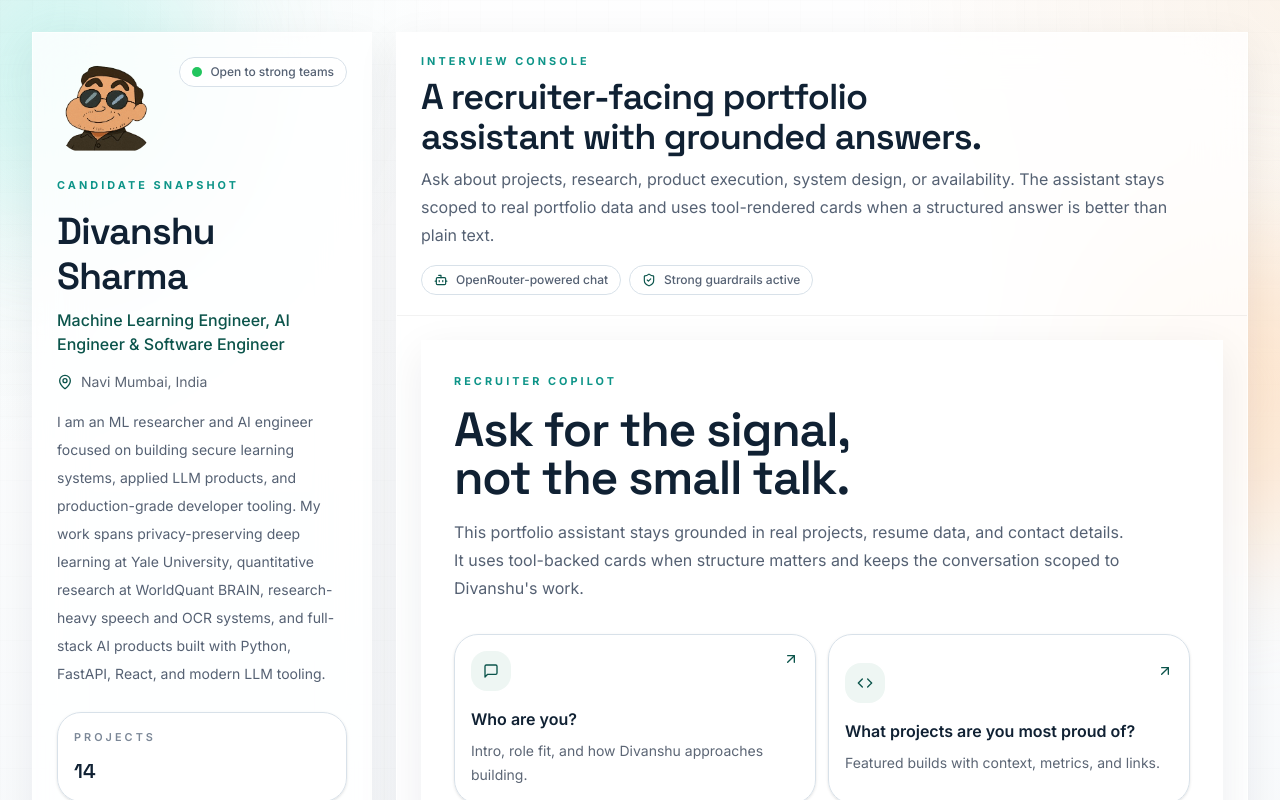
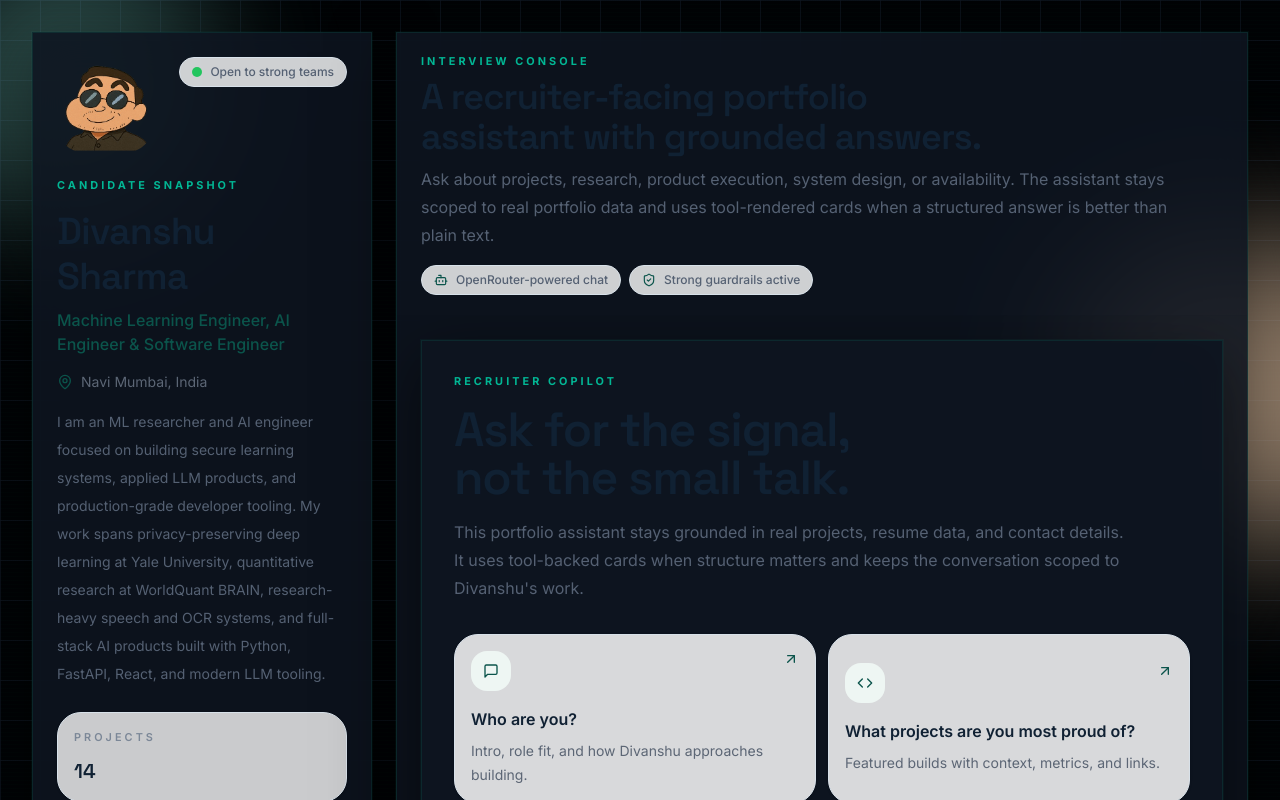
Before and after one commit to sdivyanshu90/my_portfolio, a Next.js app: page / in a window 1280 px wide. Shown: the top 800 px of the page. Built offline with nearby package versions, Linux system fonts and the light colour scheme.

Commit message:
feat: add JetBrains Mono font, set dark as default theme

```diff
--- a/src/app/layout.tsx
+++ b/src/app/layout.tsx
@@ -1,6 +1,6 @@
 import { Analytics } from "@vercel/analytics/react";
 import type { Metadata, Viewport } from "next";
-import { Inter, Space_Grotesk } from "next/font/google";
+import { Inter, JetBrains_Mono, Space_Grotesk } from "next/font/google";
 import { cn } from "@/lib/utils";
 import { getConfig } from "@/lib/config-loader";
 import { ThemeProvider } from "@/components/theme-provider";
@@ -16,6 +16,12 @@ const inter = Inter({
 const spaceGrotesk = Space_Grotesk({
   subsets: ["latin"],
   variable: "--font-space-grotesk",
+});
+
+const jetbrainsMono = JetBrains_Mono({
+  subsets: ["latin"],
+  variable: "--font-jetbrains-mono",
+  weight: ["400", "500", "600", "700"],
 });
 
 const config = getConfig();
@@ -142,11 +148,12 @@ export default function RootLayout({
           "min-h-screen bg-background font-sans antialiased",
           inter.variable,
           spaceGrotesk.variable,
+          jetbrainsMono.variable,
         )}
       >
         <ThemeProvider
           attribute="class"
-          defaultTheme="light"
+          defaultTheme="dark"
           enableSystem={false}
         >
           <main className="flex min-h-screen flex-col">{children}</main>
```
